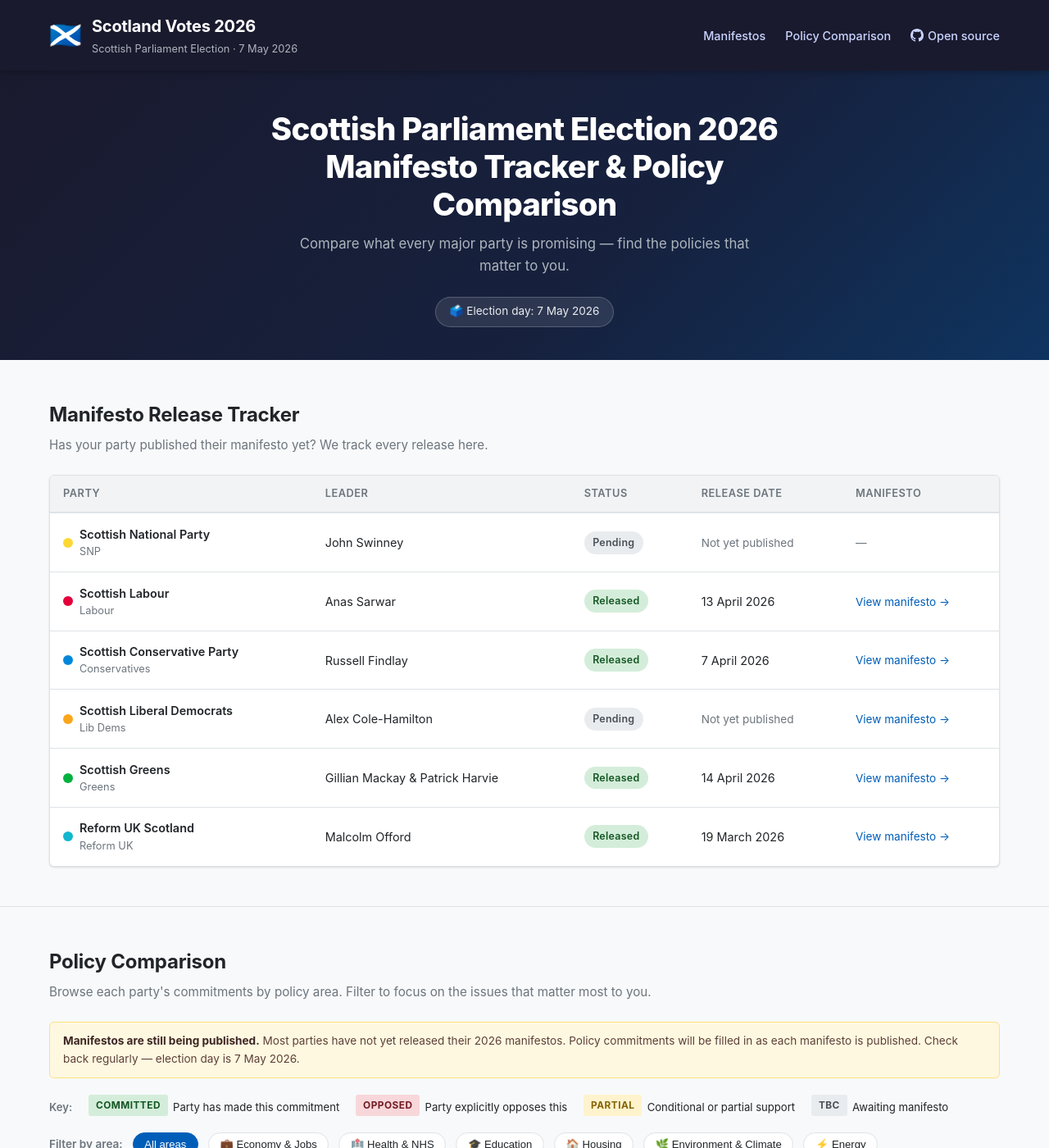
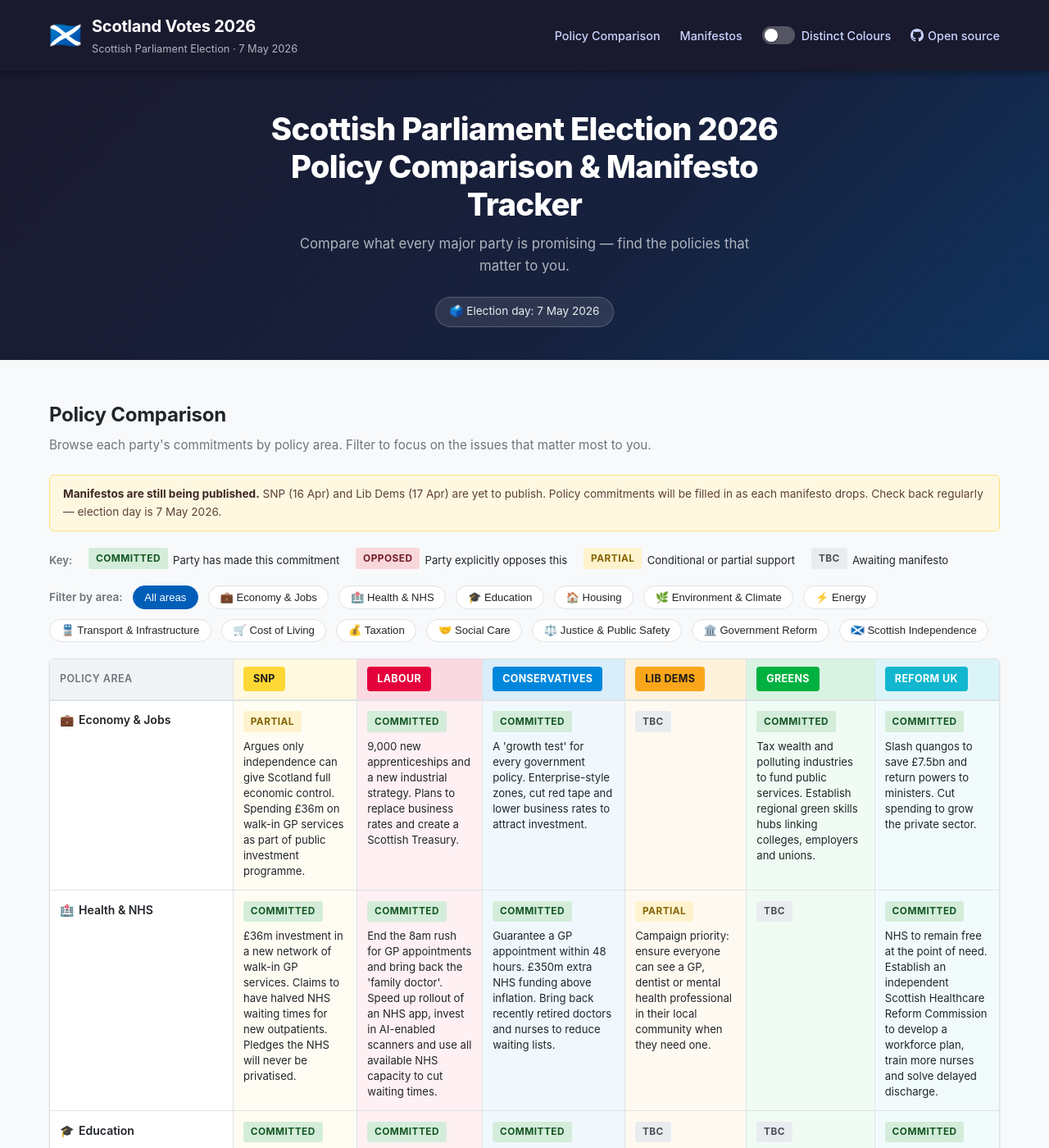
Before and after one commit to outrunthewolf/scotvote26.org, a Jekyll site: the page built from index.html, in a window 1280 px wide and 1400 px high. Shown: the whole window at 82% size. Built offline with Jekyll 4.4.1, drawn with Linux system fonts in a browser that asks for light colours; some of the changed text lies outside the part shown.

Commit message:
Final updates before going live

```diff
--- a/_data/parties.yml
+++ b/_data/parties.yml
@@ -8,6 +8,7 @@
   name: Scottish National Party
   short: SNP
   colour: "#FDD835"
+  colour_rgb: "253,216,53"
   text_colour: "#1a1a1a"
   manifesto_released: false
   manifesto_date: null
@@ -19,6 +20,7 @@
   name: Scottish Labour
   short: Labour
   colour: "#E4003B"
+  colour_rgb: "228,0,59"
   text_colour: "#ffffff"
   manifesto_released: true
   manifesto_date: "13 April 2026"
@@ -30,6 +32,7 @@
   name: Scottish Conservative Party
   short: Conservatives
   colour: "#0087DC"
+  colour_rgb: "0,135,220"
   text_colour: "#ffffff"
   manifesto_released: true
   manifesto_date: "7 April 2026"
@@ -41,6 +44,7 @@
   name: Scottish Liberal Democrats
   short: Lib Dems
   colour: "#FAA61A"
+  colour_rgb: "250,166,26"
   text_colour: "#1a1a1a"
   manifesto_released: false
   manifesto_date: null
@@ -52,6 +56,7 @@
   name: Scottish Greens
   short: Greens
   colour: "#00B140"
+  colour_rgb: "0,177,64"
   text_colour: "#ffffff"
   manifesto_released: true
   manifesto_date: "14 April 2026"
@@ -63,6 +68,7 @@
   name: Reform UK Scotland
   short: Reform UK
   colour: "#12B6CF"
+  colour_rgb: "18,182,207"
   text_colour: "#ffffff"
   manifesto_released: true
   manifesto_date: "19 March 2026"
--- a/_layouts/default.html
+++ b/_layouts/default.html
@@ -25,8 +25,13 @@
           </div>
         </div>
         <nav class="site-nav">
+          <a href="{{ '/' | relative_url }}#policy-comparison">Policy Comparison</a>
           <a href="{{ '/' | relative_url }}#manifesto-tracker">Manifestos</a>
-          <a href="{{ '/' | relative_url }}#policy-comparison">Policy Comparison</a>
+          <label class="colour-toggle nav-colour-toggle" title="Swap to a high-contrast accessible palette">
+            <input type="checkbox" id="distinct-colours-toggle">
+            <span class="colour-toggle-track"></span>
+            <span>Distinct Colours</span>
+          </label>
           {% if site.github_repo and site.github_repo != "" %}
           <a href="{{ site.github_repo }}" target="_blank" rel="noopener" class="nav-github">
             <svg xmlns="http://www.w3.org/2000/svg" width="16" height="16" viewBox="0 0 24 24" fill="currentColor" aria-hidden="true" style="vertical-align:middle;margin-right:.3rem"><path d="M12 0C5.37 0 0 5.37 0 12c0 5.31 3.435 9.795 8.205 11.385.6.105.825-.255.825-.57 0-.285-.015-1.23-.015-2.235-3.015.555-3.795-.735-4.035-1.41-.135-.345-.72-1.41-1.23-1.695-.42-.225-1.02-.78-.015-.795.945-.015 1.62.87 1.845 1.23 1.08 1.815 2.805 1.305 3.495.99.105-.78.42-1.305.765-1.605-2.67-.3-5.46-1.335-5.46-5.925 0-1.305.465-2.385 1.23-3.225-.12-.3-.54-1.53.12-3.18 0 0 1.005-.315 3.3 1.23.96-.27 1.98-.405 3-.405s2.04.135 3 .405c2.295-1.56 3.3-1.23 3.3-1.23.66 1.65.24 2.88.12 3.18.765.84 1.23 1.905 1.23 3.225 0 4.605-2.805 5.625-5.475 5.925.435.375.81 1.095.81 2.22 0 1.605-.015 2.895-.015 3.3 0 .315.225.69.825.57A12.02 12.02 0 0 0 24 12c0-6.63-5.37-12-12-12z"/></svg>Open source
--- a/assets/css/style.css
+++ b/assets/css/style.css
@@ -24,6 +24,7 @@
 
   --radius: 6px;
   --shadow: 0 1px 3px rgba(0,0,0,.08), 0 1px 2px rgba(0,0,0,.06);
+  --site-header-height: 72px; /* fallback — overwritten by JS on load/resize */
 }
 
 html { font-size: 16px; scroll-behavior: smooth; }
@@ -165,7 +166,8 @@
   border: 1px solid var(--colour-border);
   border-radius: var(--radius);
   box-shadow: var(--shadow);
-  overflow: hidden;
+  overflow: clip; /* clip = same visual as hidden but does NOT create a scroll container,
+                     which would silently break position:sticky on child elements */
 }
 
 /* --- Manifesto Tracker Table ----------------------------- */
@@ -308,21 +310,25 @@
   padding: .75rem .75rem;
   text-align: left;
   border-bottom: 2px solid var(--colour-border);
+  border-right: 1px solid var(--colour-border);
   font-weight: 600;
   font-size: .78rem;
   text-transform: uppercase;
   letter-spacing: .04em;
   color: var(--colour-muted);
   white-space: nowrap;
-  position: sticky;
-  top: 0;
 }
+
+.policy-table th:last-child { border-right: none; }
 
 .policy-table td {
   padding: .8rem .75rem;
   border-bottom: 1px solid var(--colour-border);
+  border-right: 1px solid var(--colour-border);
   vertical-align: top;
 }
+
+.policy-table td:last-child { border-right: none; }
 
 .policy-table tr:last-child td { border-bottom: none; }
 
@@ -445,6 +451,110 @@
   font-size: .82rem;
 }
 
+/* --- Distinct colours toggle -------------------------------- */
+.colour-toggle {
+  display: inline-flex;
+  align-items: center;
+  gap: .5rem;
+  cursor: pointer;
+  user-select: none;
+  font-size: .85rem;
+  font-weight: 500;
+  color: var(--colour-text);
+}
+
+/* In the header nav the toggle sits on a dark background */
+.nav-colour-toggle {
+  color: #c9d4ff;
+  font-size: .9rem;
+}
+
+.colour-toggle input {
+  position: absolute;
+  opacity: 0;
+  width: 0;
+  height: 0;
+}
+
+.colour-toggle-track {
+  width: 40px;
+  height: 22px;
+  background: #adb5bd;
+  border-radius: 11px;
+  position: relative;
+  transition: background .2s;
+  flex-shrink: 0;
+}
+
+.colour-toggle-track::after {
+  content: '';
+  position: absolute;
+  width: 16px;
+  height: 16px;
+  border-radius: 50%;
+  background: #fff;
+  top: 3px;
+  left: 3px;
+  transition: transform .2s;
+  box-shadow: 0 1px 3px rgba(0,0,0,.25);
+}
+
+.colour-toggle input:checked + .colour-toggle-track {
+  background: var(--colour-accent);
+}
+
+.colour-toggle input:checked + .colour-toggle-track::after {
+  transform: translateX(18px);
+}
+
+.nav-colour-toggle .colour-toggle-track {
+  background: rgba(255,255,255,.25);
+}
+
+.nav-colour-toggle input:checked + .colour-toggle-track {
+  background: #4f8ef7;
+}
+
+/* --- Party context bar (shown when table header scrolls out of view) --- */
+.party-sticky-bar {
+  position: fixed;
+  top: var(--site-header-height);
+  left: 0;
+  right: 0;
+  z-index: 90;
+  background: #16213e;
+  border-bottom: 1px solid rgba(255,255,255,.12);
+  box-shadow: 0 3px 10px rgba(0,0,0,.25);
+  transform: translateY(-110%);
+  transition: transform .2s ease;
+  pointer-events: none;
+}
+
+.party-sticky-bar.is-visible {
+  transform: translateY(0);
+  pointer-events: auto;
+}
+
+.party-sticky-bar-inner {
+  max-width: 1200px;
+  margin: 0 auto;
+  padding: .5rem 1.25rem;
+  display: flex;
+  align-items: center;
+  gap: .5rem;
+  flex-wrap: wrap;
+}
+
+.party-sticky-bar-label {
+  font-size: .72rem;
+  color: #adb5bd;
+  font-weight: 600;
+  text-transform: uppercase;
+  letter-spacing: .05em;
+  margin-right: .25rem;
+  white-space: nowrap;
+}
+
 /* --- Responsive ------------------------------------------ */
 @media (max-width: 640px) {
   .site-nav { display: none; }
--- a/assets/js/filter.js
+++ b/assets/js/filter.js
@@ -1,31 +1,168 @@
-/* Scotland Votes 2026 — Policy table filter */
+/* Scotland Votes 2026 — Filter, sticky bar, distinct colours toggle */
 (function () {
   'use strict';
 
-  document.addEventListener('DOMContentLoaded', function () {
+  /* --- Party colour palettes --------------------------------
+   * original: sourced from _data/parties.yml at build time
+   * distinct: high-contrast, accessible, maximally different
+   *           from each other and from the originals
+   * --------------------------------------------------------- */
+  var palettes = {
+    original: {
+      snp:          { colour: '#FDD835', rgb: '253,216,53',  text: '#1a1a1a' },
+      labour:       { colour: '#E4003B', rgb: '228,0,59',    text: '#ffffff' },
+      conservative: { colour: '#0087DC', rgb: '0,135,220',   text: '#ffffff' },
+      libdem:       { colour: '#FAA61A', rgb: '250,166,26',  text: '#1a1a1a' },
+      greens:       { colour: '#00B140', rgb: '0,177,64',    text: '#ffffff' },
+      reform:       { colour: '#12B6CF', rgb: '18,182,207',  text: '#ffffff' },
+    },
+    distinct: {
+      snp:          { colour: '#FF00FF', rgb: '255,0,255',   text: '#1a1a1a' },  // neon magenta
+      labour:       { colour: '#00FFFF', rgb: '0,255,255',   text: '#1a1a1a' },  // neon cyan
+      conservative: { colour: '#FF6600', rgb: '255,102,0',   text: '#1a1a1a' },  // neon orange
+      libdem:       { colour: '#39FF14', rgb: '57,255,20',   text: '#1a1a1a' },  // neon green
+      greens:       { colour: '#FFE600', rgb: '255,230,0',   text: '#1a1a1a' },  // neon yellow
+      reform:       { colour: '#CC00FF', rgb: '204,0,255',   text: '#ffffff' },  // neon violet
+    }
+  };
+
+  /* --- Apply a palette to all party-coloured elements -------
+   * Targets:
+   *   [data-party] th  — column header cell tint (rgba)
+   *   [data-party] td  — column body cell tint (rgba)
+   *   .party-header-pill[data-party] — pill background
+   *   .party-dot[data-party]         — dot in manifesto table
+   *   sticky bar pills (cloned, so updated separately)
+   * --------------------------------------------------------- */
+  function applyPalette(palette) {
+    Object.keys(palette).forEach(function (id) {
+      var p = palette[id];
+
+      // Column header tint (th)
+      document.querySelectorAll('th[data-party="' + id + '"]').forEach(function (el) {
+        el.style.backgroundColor = 'rgba(' + p.rgb + ', 0.15)';
+      });
+
+      // Column body tint (td)
+      document.querySelectorAll('td[data-party="' + id + '"]').forEach(function (el) {
+        el.style.backgroundColor = 'rgba(' + p.rgb + ', 0.06)';
+      });
+
+      // Party pills (header row + sticky bar)
+      document.querySelectorAll('.party-header-pill[data-party="' + id + '"]').forEach(function (el) {
+        el.style.backgroundColor = p.colour;
+        el.style.color = p.text;
+      });
+
+      // Manifesto table dots
+      document.querySelectorAll('.party-dot[data-party="' + id + '"]').forEach(function (el) {
+        el.style.backgroundColor = p.colour;
+      });
+    });
+  }
+
+  /* --- Site header height ----------------------------------- */
+  function updateHeaderHeight() {
+    var header = document.querySelector('.site-header');
+    if (header) {
+      document.documentElement.style.setProperty(
+        '--site-header-height',
+        header.offsetHeight + 'px'
+      );
+    }
+  }
+
+  /* --- Party context sticky bar ----------------------------- */
+  function setupPartyContextBar() {
+    var table = document.querySelector('.policy-table');
+    if (!table) return;
+
+    var pills = Array.from(table.querySelectorAll('thead .party-header-pill'));
+    if (!pills.length) return;
+
+    var bar      = document.createElement('div');
+    bar.className = 'party-sticky-bar';
+    bar.setAttribute('aria-hidden', 'true');
+
+    var inner    = document.createElement('div');
+    inner.className = 'party-sticky-bar-inner';
+
+    var lbl      = document.createElement('span');
+    lbl.className = 'party-sticky-bar-label';
+    lbl.textContent = 'Parties:';
+    inner.appendChild(lbl);
+
+    pills.forEach(function (pill) {
+      inner.appendChild(pill.cloneNode(true));
+    });
+
+    bar.appendChild(inner);
+    document.body.appendChild(bar);
+
+    var thead   = table.querySelector('thead');
+    var section = document.getElementById('policy-comparison');
+
+    window.addEventListener('scroll', function () {
+      var headerH       = document.querySelector('.site-header').offsetHeight;
+      var theadBottom   = thead.getBoundingClientRect().bottom;
+      var sectionBottom = (section || table).getBoundingClientRect().bottom;
+      bar.classList.toggle('is-visible', theadBottom < headerH && sectionBottom > headerH + 60);
+    }, { passive: true });
+
+    return bar;
+  }
+
+  /* --- Distinct colours toggle ------------------------------ */
+  function setupColourToggle(stickyBar) {
+    var toggle = document.getElementById('distinct-colours-toggle');
+    if (!toggle) return;
+
+    toggle.addEventListener('change', function () {
+      var palette = this.checked ? palettes.distinct : palettes.original;
+      applyPalette(palette);
+
+      // Rebuild sticky bar pills from the now-updated header pills
+      if (stickyBar) {
+        var table = document.querySelector('.policy-table');
+        var freshPills = Array.from(table.querySelectorAll('thead .party-header-pill'));
+        var inner = stickyBar.querySelector('.party-sticky-bar-inner');
+        // Remove old clones (everything after the label)
+        while (inner.children.length > 1) {
+          inner.removeChild(inner.lastChild);
+        }
+        freshPills.forEach(function (pill) {
+          inner.appendChild(pill.cloneNode(true));
+        });
+      }
+    });
+  }
+
+  /* --- Policy table filter ---------------------------------- */
+  function setupFilter() {
     var filterBtns = document.querySelectorAll('.filter-btn[data-filter]');
     var policyRows = document.querySelectorAll('.policy-table tbody tr');
-
     if (!filterBtns.length) return;
 
     filterBtns.forEach(function (btn) {
       btn.addEventListener('click', function () {
         var filter = this.dataset.filter;
-
-        // Update active state
         filterBtns.forEach(function (b) { b.classList.remove('active'); });
         this.classList.add('active');
-
-        // Show/hide rows
         policyRows.forEach(function (row) {
-          if (filter === 'all') {
-            row.style.display = '';
-          } else {
-            var area = row.dataset.area || '';
-            row.style.display = (area === filter) ? '' : 'none';
-          }
+          row.style.display = (filter === 'all' || row.dataset.area === filter) ? '' : 'none';
         });
       });
     });
+  }
+
+  /* --- Init ------------------------------------------------- */
+  document.addEventListener('DOMContentLoaded', function () {
+    updateHeaderHeight();
+    window.addEventListener('resize', updateHeaderHeight);
+
+    var stickyBar = setupPartyContextBar();
+    setupColourToggle(stickyBar);
+    setupFilter();
   });
+
 }());
--- a/index.html
+++ b/index.html
@@ -1,78 +1,15 @@
 ---
 layout: default
-title: Scottish Parliament Election 2026 Manifesto Tracker & Policy Comparison
-description: Track manifesto releases and compare party policies for the Scottish Parliament election on 7 May 2026.
+title: Scottish Parliament Election 2026 — Policy Comparison & Manifesto Tracker
+description: Compare party policies and track manifesto releases for the Scottish Parliament election on 7 May 2026.
 ---
 
 <!-- Hero -->
 <section class="hero">
   <div class="container">
-    <h1>Scottish Parliament Election 2026<br>Manifesto Tracker &amp; Policy Comparison</h1>
+    <h1>Scottish Parliament Election 2026<br>Policy Comparison &amp; Manifesto Tracker</h1>
     <p>Compare what every major party is promising — find the policies that matter to you.</p>
     <span class="election-countdown">🗳️ Election day: 7 May 2026</span>
-  </div>
-</section>
-
-<!-- Manifesto Tracker -->
-<section class="section" id="manifesto-tracker">
-  <div class="container">
-    <div class="section-header">
-      <h2>Manifesto Release Tracker</h2>
-      <p>Has your party published their manifesto yet? We track every release here.</p>
-    </div>
-
-    <div class="card">
-      <div class="manifesto-table-wrap">
-        <table class="manifesto-table">
-          <thead>
-            <tr>
-              <th>Party</th>
-              <th>Leader</th>
-              <th>Status</th>
-              <th>Release Date</th>
-              <th>Manifesto</th>
-            </tr>
-          </thead>
-          <tbody>
-            {% for party in site.data.parties %}
-            <tr>
-              <td>
-                <div class="party-badge">
-                  <span class="party-dot" style="background-color: {{ party.colour }};"></span>
-                  <div>
-                    <div class="party-name-full">{{ party.name }}</div>
-                    <div class="party-name-short">{{ party.short }}</div>
-                  </div>
-                </div>
-              </td>
-              <td>{{ party.leader }}</td>
-              <td>
-                {% if party.manifesto_released %}
-                  <span class="status-pill released">Released</span>
-                {% else %}
-                  <span class="status-pill pending">Pending</span>
-                {% endif %}
-              </td>
-              <td>
-                {% if party.manifesto_date %}
-                  {{ party.manifesto_date }}
-                {% else %}
-                  <span style="color: var(--colour-muted); font-size: .85rem;">Not yet published</span>
-                {% endif %}
-              </td>
-              <td>
-                {% if party.manifesto_url %}
-                  <a class="manifesto-link" href="{{ party.manifesto_url }}" target="_blank" rel="noopener">View manifesto →</a>
-                {% else %}
-                  <span style="color: var(--colour-muted); font-size: .85rem;">—</span>
-                {% endif %}
-              </td>
-            </tr>
-            {% endfor %}
-          </tbody>
-        </table>
-      </div>
-    </div>
   </div>
 </section>
 
@@ -85,8 +22,8 @@
     </div>
 
     <div class="tbc-notice">
-      <strong>Manifestos are still being published.</strong> Most parties have not yet released their 2026 manifestos.
-      Policy commitments will be filled in as each manifesto is published. Check back regularly — election day is 7 May 2026.
+      <strong>Manifestos are still being published.</strong> SNP (16 Apr) and Lib Dems (17 Apr) are yet to publish.
+      Policy commitments will be filled in as each manifesto drops. Check back regularly — election day is 7 May 2026.
     </div>
 
     <!-- Legend -->
@@ -126,8 +63,8 @@
             <tr>
               <th>Policy Area</th>
               {% for party in site.data.parties %}
-              <th class="party-header-cell">
-                <span class="party-header-pill" style="background-color: {{ party.colour }}; color: {{ party.text_colour }};">
+              <th class="party-header-cell" data-party="{{ party.id }}" style="background-color: rgba({{ party.colour_rgb }}, 0.15);">
+                <span class="party-header-pill" data-party="{{ party.id }}" style="background-color: {{ party.colour }}; color: {{ party.text_colour }};">
                   {{ party.short }}
                 </span>
               </th>
@@ -147,7 +84,7 @@
                     {% assign party_policy = pol %}
                   {% endif %}
                 {% endfor %}
-                <td class="policy-cell">
+                <td class="policy-cell" data-party="{{ party.id }}" style="background-color: rgba({{ party.colour_rgb }}, 0.06);">
                   {% if party_policy %}
                     <span class="policy-status {{ party_policy.status }}">
                       {% if party_policy.status == 'committed' %}Committed
@@ -172,3 +109,66 @@
 
   </div>
 </section>
+
+<!-- Manifesto Tracker -->
+<section class="section" id="manifesto-tracker">
+  <div class="container">
+    <div class="section-header">
+      <h2>Manifesto Release Tracker</h2>
+      <p>Has your party published their manifesto yet? We track every release here.</p>
+    </div>
+
+    <div class="card">
+      <div class="manifesto-table-wrap">
+        <table class="manifesto-table">
+          <thead>
+            <tr>
+              <th>Party</th>
+              <th>Leader</th>
+              <th>Status</th>
+              <th>Release Date</th>
+              <th>Manifesto</th>
+            </tr>
+          </thead>
+          <tbody>
+            {% for party in site.data.parties %}
+            <tr>
+              <td>
+                <div class="party-badge">
+                  <span class="party-dot" data-party="{{ party.id }}" style="background-color: {{ party.colour }};"></span>
+                  <div>
+                    <div class="party-name-full">{{ party.name }}</div>
+                    <div class="party-name-short">{{ party.short }}</div>
+                  </div>
+                </div>
+              </td>
+              <td>{{ party.leader }}</td>
+              <td>
+                {% if party.manifesto_released %}
+                  <span class="status-pill released">Released</span>
+                {% else %}
+                  <span class="status-pill pending">Pending</span>
+                {% endif %}
+              </td>
+              <td>
+                {% if party.manifesto_date %}
+                  {{ party.manifesto_date }}
+                {% else %}
+                  <span style="color: var(--colour-muted); font-size: .85rem;">Not yet published</span>
+                {% endif %}
+              </td>
+              <td>
+                {% if party.manifesto_url %}
+                  <a class="manifesto-link" href="{{ party.manifesto_url }}" target="_blank" rel="noopener">View manifesto →</a>
+                {% else %}
+                  <span style="color: var(--colour-muted); font-size: .85rem;">—</span>
+                {% endif %}
+              </td>
+            </tr>
+            {% endfor %}
+          </tbody>
+        </table>
+      </div>
+    </div>
+  </div>
+</section>
```
Also changed, not shown: 3 other files.
